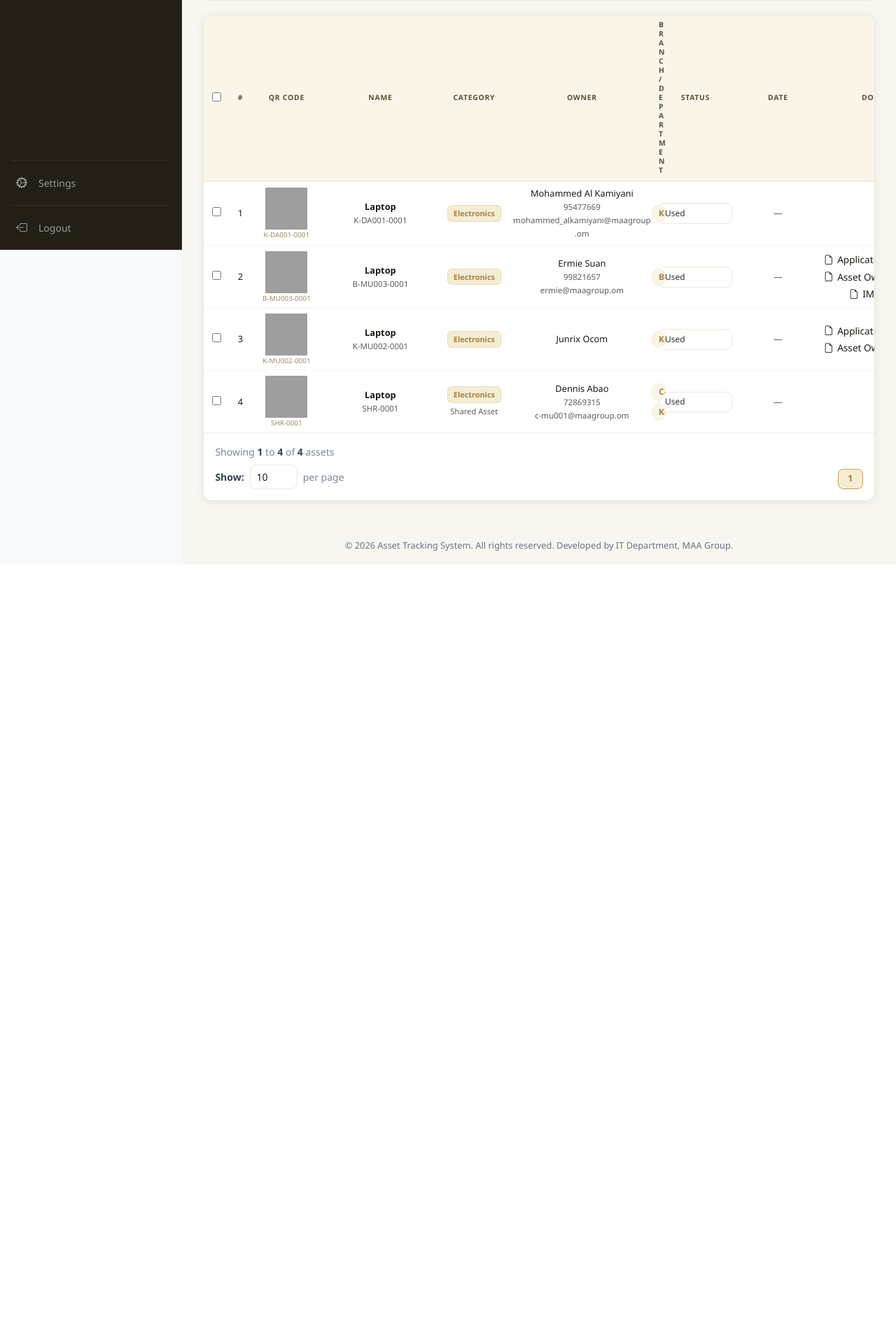
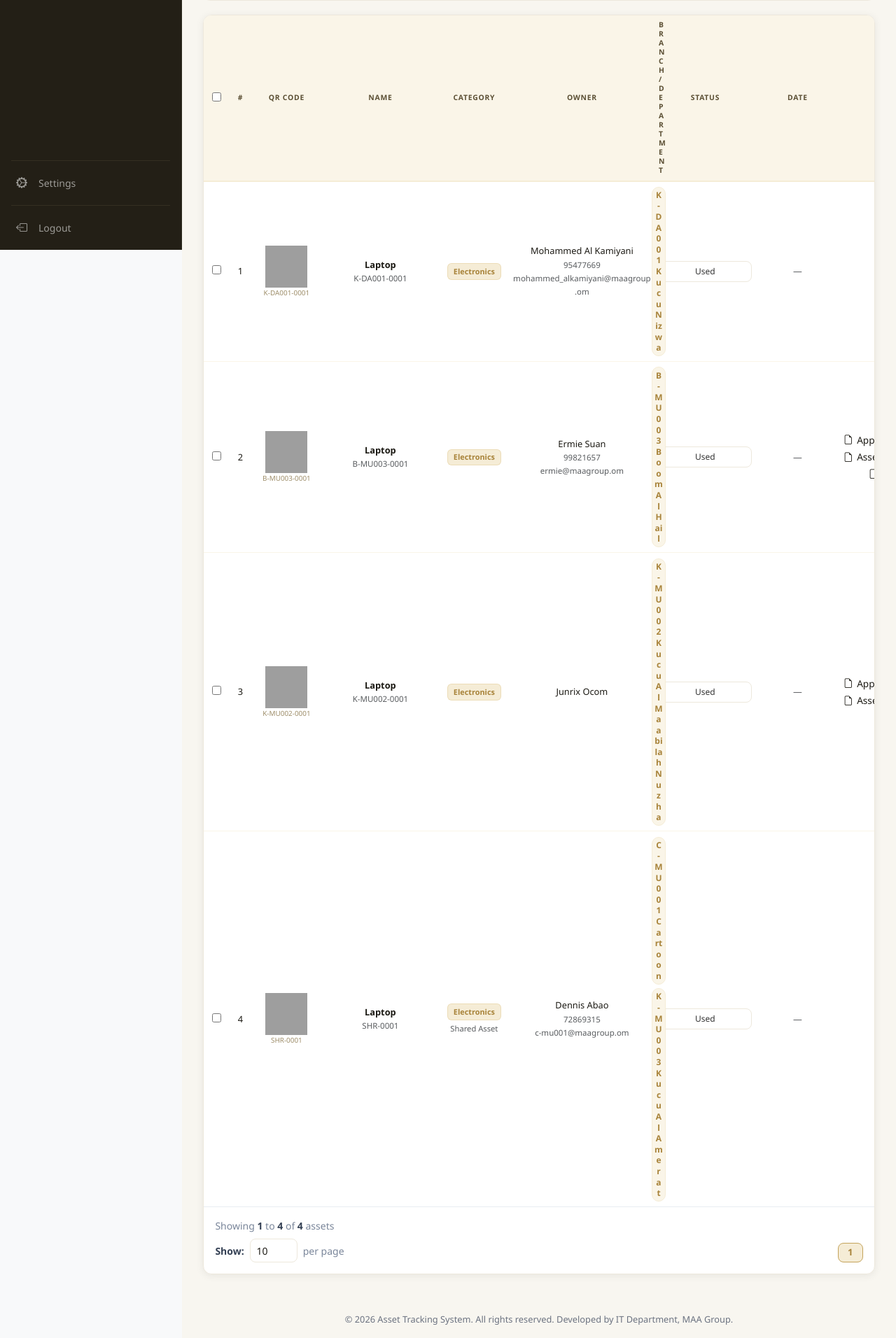
Before and after one commit to Jaypeeeee6/Asset-Tracking-System, a Flask app: page /assets/dashboard in a window 1280 px wide. Shown: the part 443-2355 px from the top of the page at 70% size. Before the commit the page ends 1250 px from the top, so only its background shows below. Run offline with Flask 3, Linux system fonts and the light colour scheme; a user stored in the database is signed in; data comes from the database, SQL or seed files in the repository; data that the repository does not hold is empty; some libraries are stand-ins or nearby versions; grey boxes are pictures that could not be loaded.

Commit message:
Fix Branch/Department chips

```diff
--- a/models/database.py
+++ b/models/database.py
@@ -286,15 +286,12 @@ def format_branch_with_code(branch_name, branch_code=None):
 
 
 def format_asset_location_display(branch, department, branch_code=None):
-    """Single location label for lists: hide Office/Restaurant venue placeholders."""
+    """Single location label for lists: office department, or branch code + name (no area)."""
     branch = (branch or '').strip()
     department = (department or '').strip()
     if branch == OFFICE_BRANCH_LABEL:
         return department or '—'
-    label = format_branch_with_code(branch, branch_code)
-    if not department or department == RESTAURANT_DEFAULT_DEPARTMENT_NAME:
-        return label
-    return f'{label} / {department}'
+    return format_branch_with_code(branch, branch_code)
 
 
 def ensure_restaurant_default_department_for_branch(cur, branch_id):
--- a/static/app-dashboard.css
+++ b/static/app-dashboard.css
@@ -388,9 +388,14 @@
     align-items: center;
 }
 
+.asset-dashboard .asset-register-card .app-table td.app-table-col-status {
+    text-align: center;
+}
+
 .asset-dashboard .asset-register-card .app-table td.app-table-col-status .status-select {
     margin-left: auto;
     margin-right: auto;
+    display: block;
 }
 
 .asset-dashboard .app-table tbody td strong {
@@ -617,8 +622,8 @@
 .asset-dashboard .asset-register-card .app-table col.app-table-col-status,
 .asset-dashboard .asset-register-card .app-table th.app-table-col-status,
 .asset-dashboard .asset-register-card .app-table td.app-table-col-status {
-    width: 7.25rem;
-    max-width: 7.25rem;
+    width: 9rem;
+    max-width: 9rem;
     white-space: normal;
 }
 
@@ -626,6 +631,10 @@
     width: 100%;
     max-width: 100%;
     min-width: 0;
+    text-align: center;
+    text-align-last: center;
+    padding-left: 1.35rem;
+    padding-right: 1.35rem;
 }
 
 .asset-dashboard .asset-register-card .app-table col.app-table-col-qr,
@@ -714,7 +723,7 @@
 .asset-dashboard .asset-register-card .app-table th.app-table-col-location,
 .asset-dashboard .asset-register-card .app-table td.app-table-col-location {
     width: auto;
-    min-width: 10rem;
+    min-width: 12rem;
     max-width: none;
     white-space: normal;
     overflow-wrap: anywhere;
@@ -734,6 +743,7 @@
 .asset-dashboard .asset-location-chip {
     display: inline-flex;
     align-items: center;
+    justify-content: center;
     max-width: 100%;
     padding: 0.2rem 0.55rem;
     border-radius: 999px;
@@ -743,9 +753,10 @@
     font-size: 0.75rem;
     font-weight: 600;
     line-height: 1.3;
-    white-space: nowrap;
-    overflow: hidden;
-    text-overflow: ellipsis;
+    white-space: normal;
+    overflow-wrap: anywhere;
+    word-break: break-word;
+    text-align: center;
 }
 
 .asset-dashboard .asset-register-card .app-table col.app-table-col-date {
```
